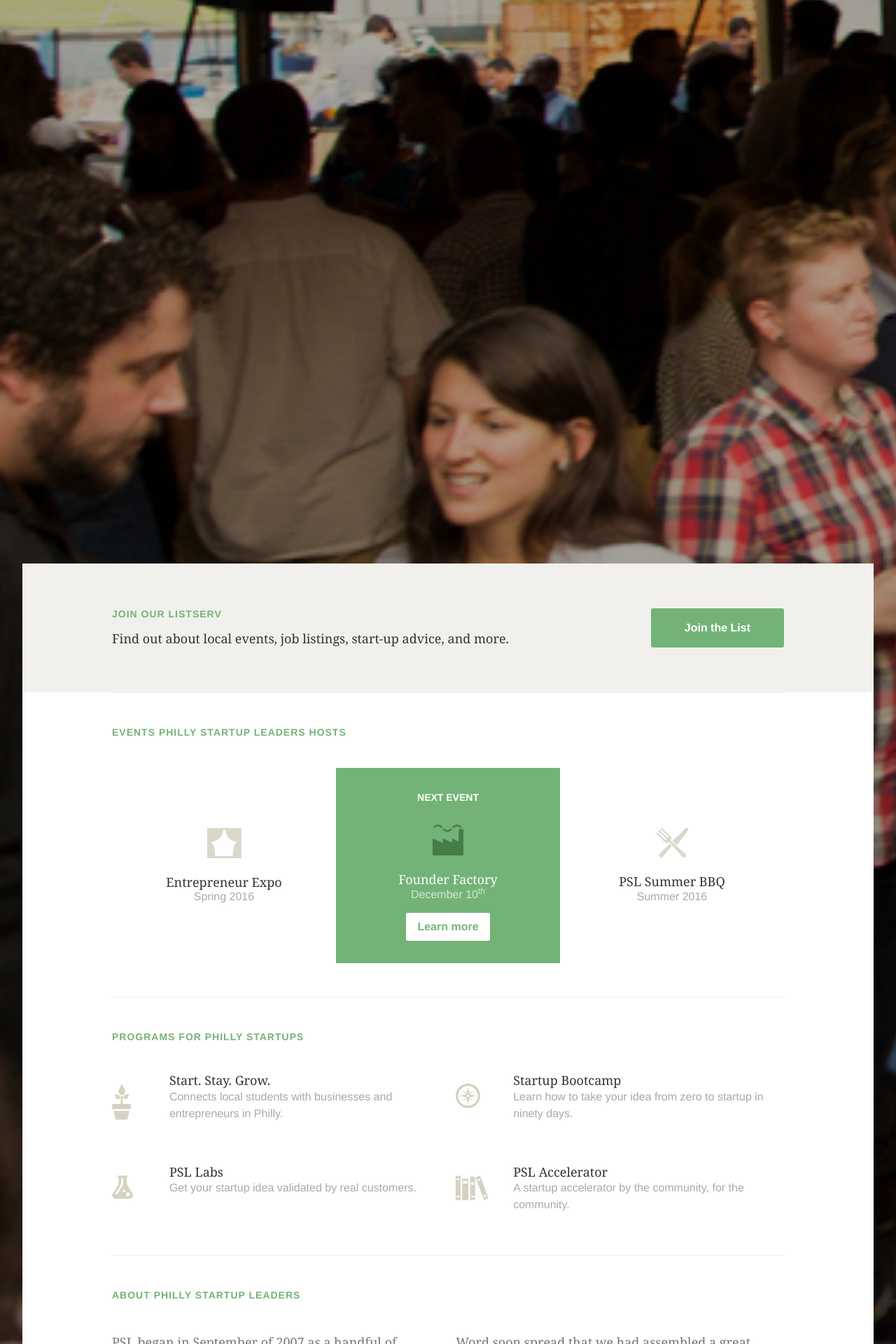
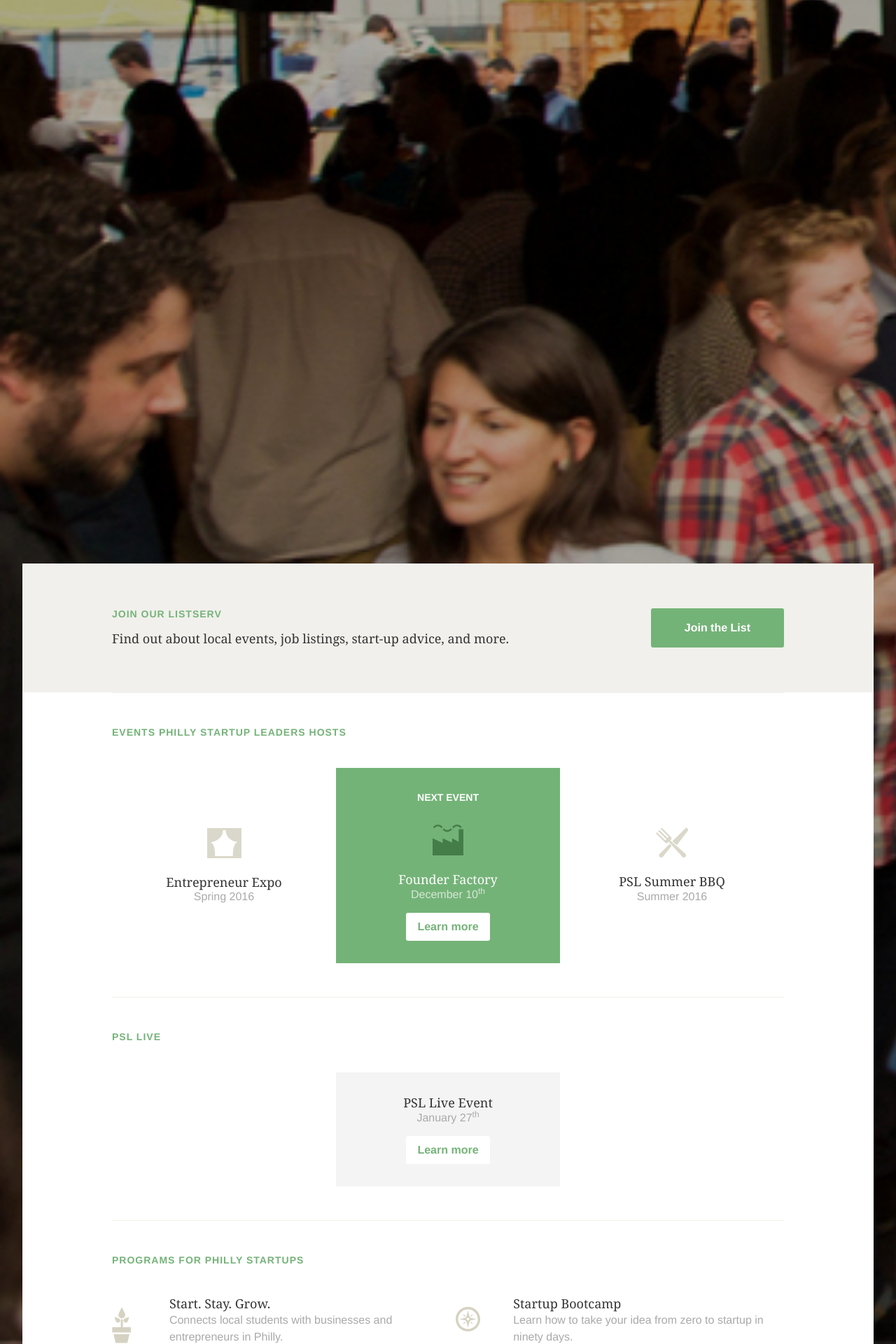
Before and after one commit to phillystartupleaders/psl, a Jekyll site: the page built from index.html, in a window 1280 px wide. Shown: the part 1414-3334 px from the top of the page at 70% size. Built offline with Jekyll 4.4.1, drawn with Linux system fonts in a browser that asks for light colours; nearby versions of some CDN libraries.

Commit message:
add PSL live

```diff
--- a/_sass/_index.scss
+++ b/_sass/_index.scss
@@ -69,6 +69,16 @@
 
    .icon svg {
       fill: darken($base-accent-color, 20);
+    }
+  }
+
+  .psl-live {
+    background-color: #f4f4f4;
+    display: block;
+    margin: 0 auto;
+
+    a {
+      @extend %inverse-button;
     }
   }
 }
--- a/index.html
+++ b/index.html
@@ -40,6 +40,19 @@ sub-title: Philly Startup Leaders is the largest and most active community of te
 
         <h2>PSL Summer BBQ</h2>
         <h3>Summer 2016</h3>
+      </li>
+
+    </ul>
+  </article>
+
+  <article class="events">
+    <h1>PSL Live</h1>
+    <ul>
+
+      <li class="psl-live">
+        <h2>PSL Live Event</h2>
+        <h3>January 27<sup>th</sup></h3>
+        <a href="http://www.meetup.com/psllive/">Learn more</a>
       </li>
 
     </ul>
```
